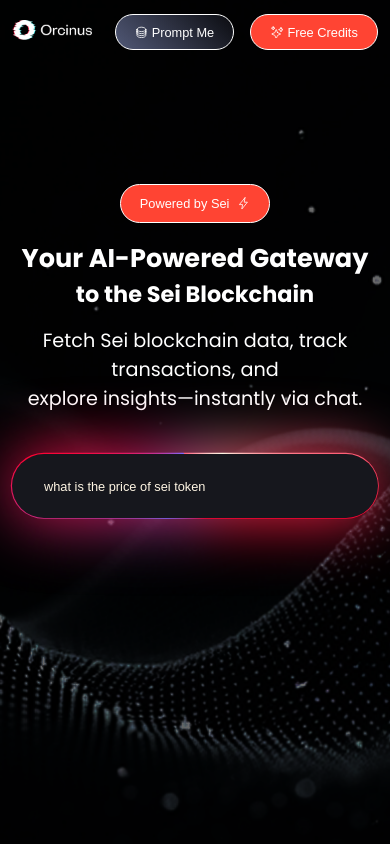
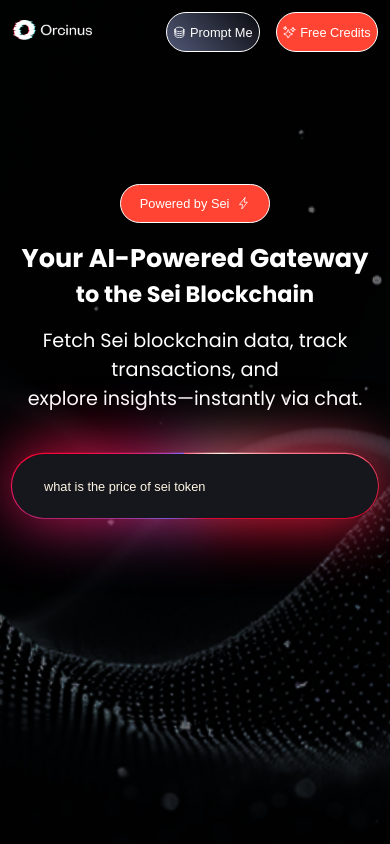
Before and after one commit to Drslope-99/seiorcinus, a React (Vite) app: page / in a window 390 px wide. Shown: the top 844 px of the page. Built offline with nearby package versions, Linux system fonts and the light colour scheme.

Commit message:
updated the buttons

```diff
--- a/src/components/NavBar.module.css
+++ b/src/components/NavBar.module.css
@@ -50,5 +50,6 @@
 @media (max-width: 768px) {
   .navBtn {
     gap: 0.5rem;
+    padding: 1.4rem 0.8rem;
   }
 }
```
